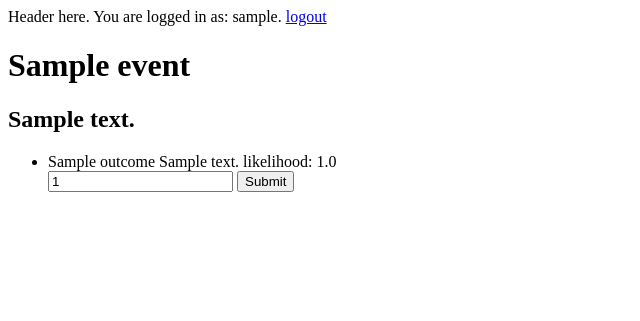
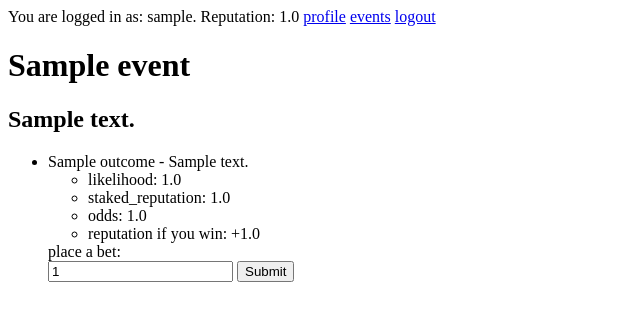
Before and after one commit to kppamy/bull-bear, a Django app: page /event/1/ in a window 1280 px wide. Shown: the top 321 px of the page, without its empty margins (0-640 px from the left). Run offline with Django 3.2, Linux system fonts and the light colour scheme; a user stored in the database is signed in; tables that the repository leaves empty hold one stand-in row (values such as "Sample post").

Commit message:
Add event information.

```diff
--- a/bull_bear/settings.py
+++ b/bull_bear/settings.py
@@ -126,3 +126,5 @@ USE_TZ = True
 # https://docs.djangoproject.com/en/1.10/howto/static-files/
 
 STATIC_URL = '/static/'
+
+ACCOUNT_LOGOUT_REDIRECT_URL='/'
--- a/bull_bear/templates/base.html
+++ b/bull_bear/templates/base.html
@@ -1,9 +1,12 @@
 <html>
 {% block header %}
 <header>
-Header here.
 {% if user.is_authenticated %}
-	You are logged in as: {{ user }}. <a href="/logout/">logout</a>
+	You are logged in as: {{ user }}.
+    Reputation: {{ user.profile.reputation }}
+    <a href="/profile/{{ user.id }}">profile</a>
+    <a href="/events/">events</a>
+    <a href="/logout/">logout</a>
 {% else %}
 	<a href="/login/">login</a>
 {% endif %}
--- a/bull_bear/templates/bull_bear/event.html
+++ b/bull_bear/templates/bull_bear/event.html
@@ -4,15 +4,19 @@
 <h1>{{ event.name }}</h1>
 <h2>{{ event.description }}</h2>
 <ul>
-  {% for outcome in event.outcome_set.all %}
-  	<li>
-  		{{ outcome.name }}
-  		{{ outcome.description }}
-  		likelihood: {{ outcome.likelihood }}
+  {% for o in outcomes %}
+  	<li>{{ o.outcome.name}} - {{ o.outcome.description }}
+      <ul>
+  		  <li>likelihood: {{ o.outcome.likelihood }}</li>
+        <li>staked_reputation: {{ o.staked_reputation }}</li>
+        <li>odds: {{ o.odds }}</li>
+        <li>reputation if you win: +{{ o.earnable_reputation }}</li>
+      </ul>
+      place a bet:
   		<form action="/make_prediction/" method="POST">
   			{% csrf_token %}
         <input type="number" name="reputation" min="1" step="1" value="1"/>
-        <input type="hidden" name="outcome_id" value="{{ outcome.id }}"/>
+        <input type="hidden" name="outcome_id" value="{{ o.outcome.id }}"/>
         <input type="submit" value="Submit"/>
   		</form>
   	</li>
--- /dev/null
+++ b/bull_bear/templates/bull_bear/profile.html
@@ -0,0 +1,5 @@
+{% extends 'base.html' %}
+{% block content %}
+{{ user }}
+{{ user.profile.reputation }}
+{% endblock %}
--- a/bull_bear/urls.py
+++ b/bull_bear/urls.py
@@ -4,8 +4,9 @@ from django.contrib import admin
 from . import views
 
 urlpatterns = [
-	urls.url('^', urls.include('django.contrib.auth.urls')),
-  urls.url(r'^$', views.index, name='index'),
+  urls.url('^', urls.include('django.contrib.auth.urls')),
+  urls.url('^$', views.index, name='index'),
+  urls.url(r'^events/$', views.events, name='events'),
   urls.url(r'^event/(?P<event_id>[0-9]+)/$', views.event, name='event'),
   urls.url(r'^profile/(?P<user_id>[0-9]+)/$', views.profile, name='profile'),
   urls.url(r'^make_prediction/', views.make_prediction),
--- a/bull_bear/views.py
+++ b/bull_bear/views.py
@@ -4,18 +4,34 @@ from django.contrib.auth import decorators
 from . import models
 
 def index(request):
+  return shortcuts.render(request, 'bull_bear/index.html')
+
+def events(request):
   context = {
     'latest_events': models.Event.objects.order_by('-id')[:5]
   }
-  return shortcuts.render(request, 'bull_bear/index.html', context)
+  return shortcuts.render(request, 'bull_bear/events.html', context)
 
 def profile(request, user_id):
   return shortcuts.render(request, 'bull_bear/profile.html', {})
 
 def event(request, event_id):
+  event = shortcuts.get_object_or_404(models.Event, pk=event_id)
+  outcomes = [
+    {
+      'outcome': outcome,
+      'odds': 1.0 / outcome.likelihood,
+      'staked_reputation': sum([p.staked_reputation
+        for p in outcome.prediction_set.filter(user_id=request.user.id)]),
+      'earnable_reputation': sum([p.earnable_reputation
+        for p in outcome.prediction_set.filter(user_id=request.user.id)]),
+    }
+    for outcome in event.outcome_set.all()
+  ]
   context = {
     'user': request.user,
-    'event': shortcuts.get_object_or_404(models.Event, pk=event_id),
+    'event': event,
+    'outcomes': outcomes,
   }
   if request.user.is_authenticated():
     context.update({
```
Also changed, not shown: bull_bear/templates/bull_bear/events.html (added, +14 -0 lines), bull_bear/templates/bull_bear/index.html (+1 -11 lines), README.md.
